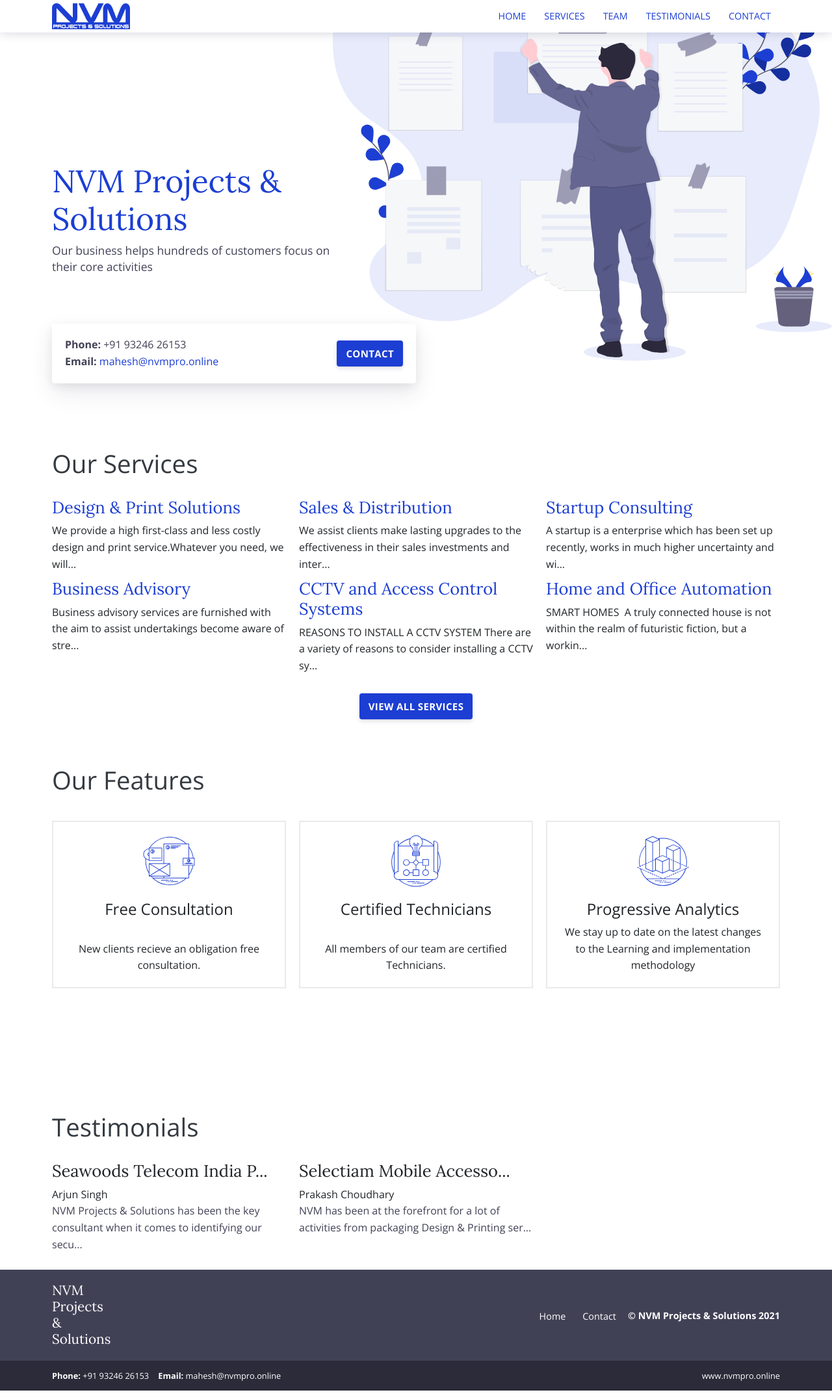
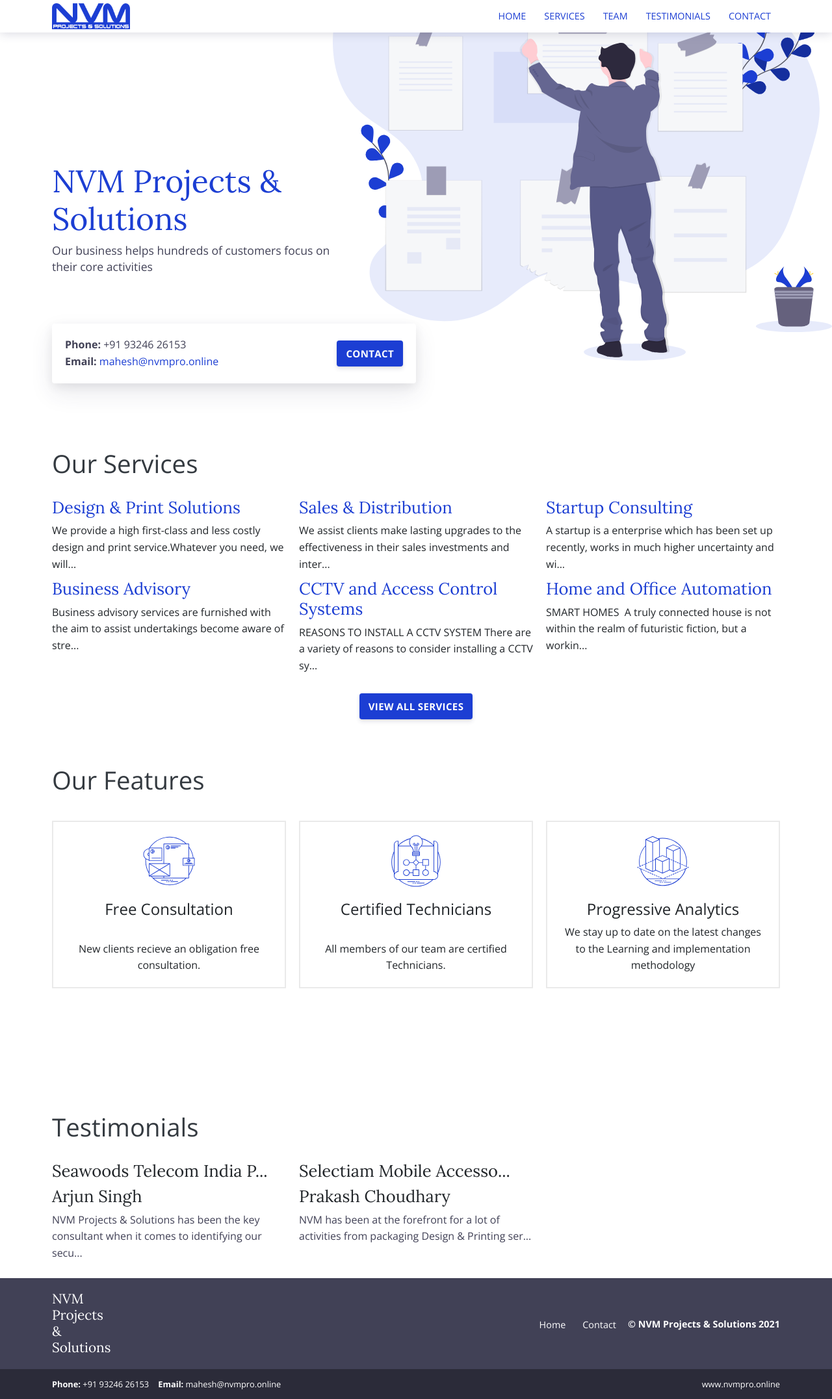
Before and after one commit to nvmpro/NVM, a Jekyll site: the page built from index.html, in a window 1280 px wide. Shown: the whole page at 65% size. Built offline with Jekyll 4.4.1, drawn with Linux system fonts in a browser that asks for light colours.

Commit message:
Updated 'index.html' via CloudCannon

```diff
--- a/index.html
+++ b/index.html
@@ -108,9 +108,14 @@
                     <h2 class="service-title">
                         {{ testimonials.title| markdownify | strip_html | truncate: 27 }}
                     </h2>
-                    <h3class="service-title">{{ testimonials.name }}</h3>
+                    <h3 class="service-title">
+                      {{ testimonials.name }}
+                    </h3>
 
-                   <p> {{ testimonials.content | markdownify | strip_html | truncate: 100 }} </p>
+                   <p>
+                      {{ testimonials.content | markdownify | strip_html | truncate: 100 }}
+
+                      </p>
                 </div>
             </div>
         </div>
```
